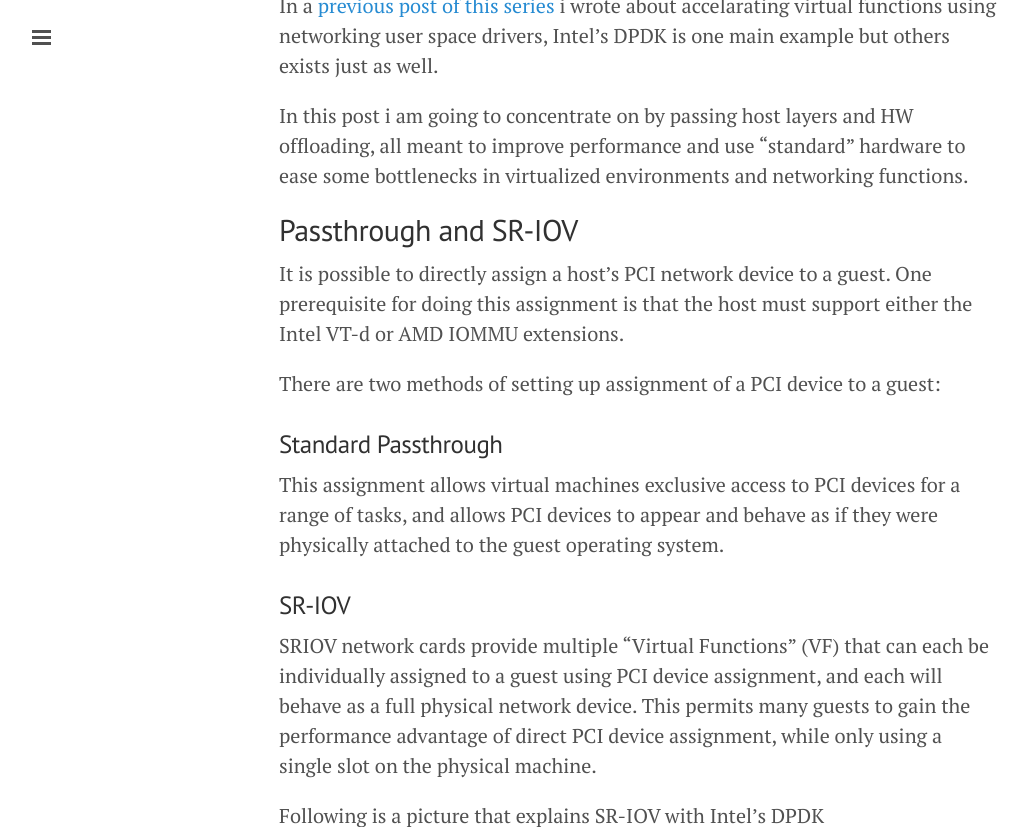
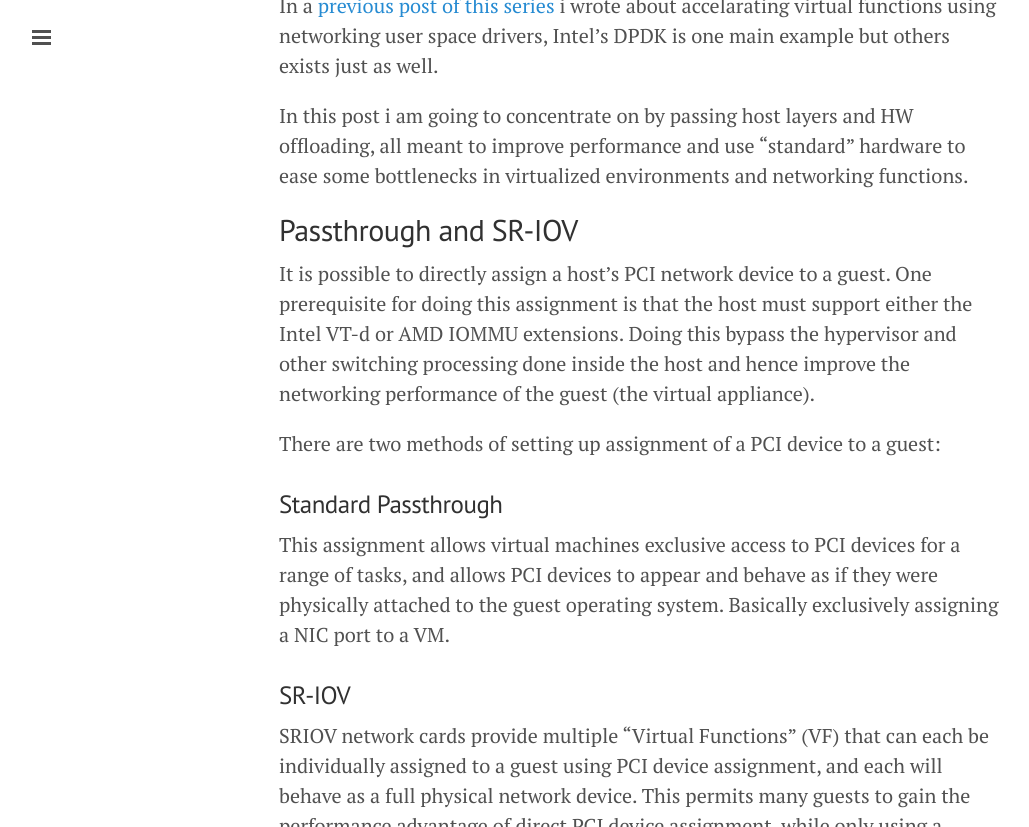
Before and after one commit to GalSagie/GalSagie.github.io, a Jekyll site: the page built from _posts/2015-01-25-nfv-acceleration-2.md, in a window 1280 px wide and 900 px high, scrolled down 241 px, cut to the strip 0-827 px from the top of the window. Shown: the whole strip, without its empty margins (1-1030 px from the left). Built offline with Jekyll 4.4.1, drawn with Linux system fonts in a browser that asks for light colours; Markdown is read by kramdown in place of the engine named in the settings; comment, search, counter and statistics services are not loaded.

Commit message:
fixes to rss and post

```diff
--- a/_posts/2015-01-25-nfv-acceleration-2.md
+++ b/_posts/2015-01-25-nfv-acceleration-2.md
@@ -24,12 +24,15 @@ In this post i am going to concentrate on by passing host layers and HW offloadi
 ## Passthrough and SR-IOV
 
 It is possible to directly assign a host's PCI network device to a guest. One prerequisite for doing this assignment is that the host must support either the Intel VT-d or AMD IOMMU extensions.
+Doing this bypass the hypervisor and other switching processing done inside the host and hence improve the networking
+performance of the guest (the virtual appliance).
 
 There are two methods of setting up assignment of a PCI device to a guest:
 
 ### Standard Passthrough
 
 This assignment allows virtual machines exclusive access to PCI devices for a range of tasks, and allows PCI devices to appear and behave as if they were physically attached to the guest operating system.
+Basically exclusively assigning a NIC port to a VM.
 
 ### SR-IOV
 
--- a/feed.xml
+++ b/feed.xml
@@ -1,6 +1,8 @@
 ---
 layout: page
-permalink: /feed/
+title : RSS Feed
+header : RSS Feed
+group: navigation
 ---
 
 <?xml version="1.0" encoding="UTF-8"?>
```
